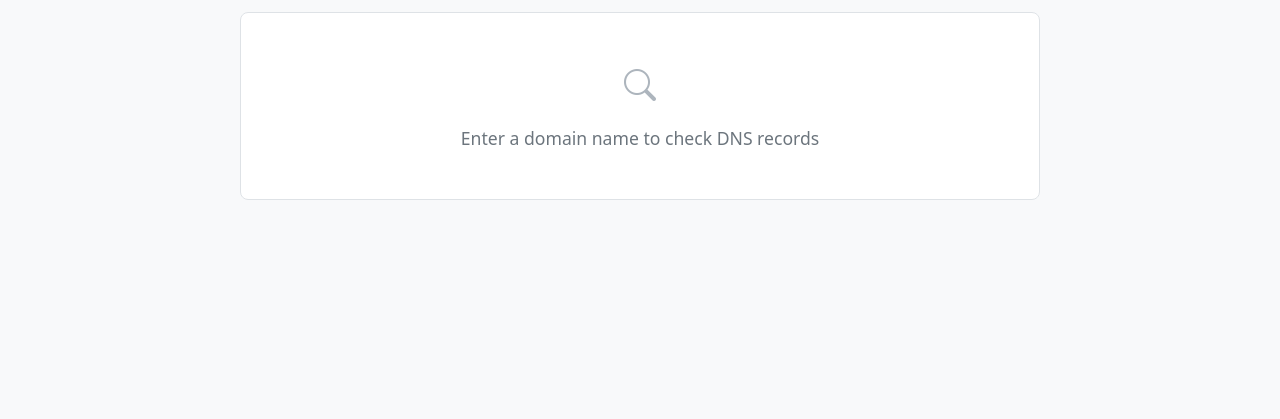
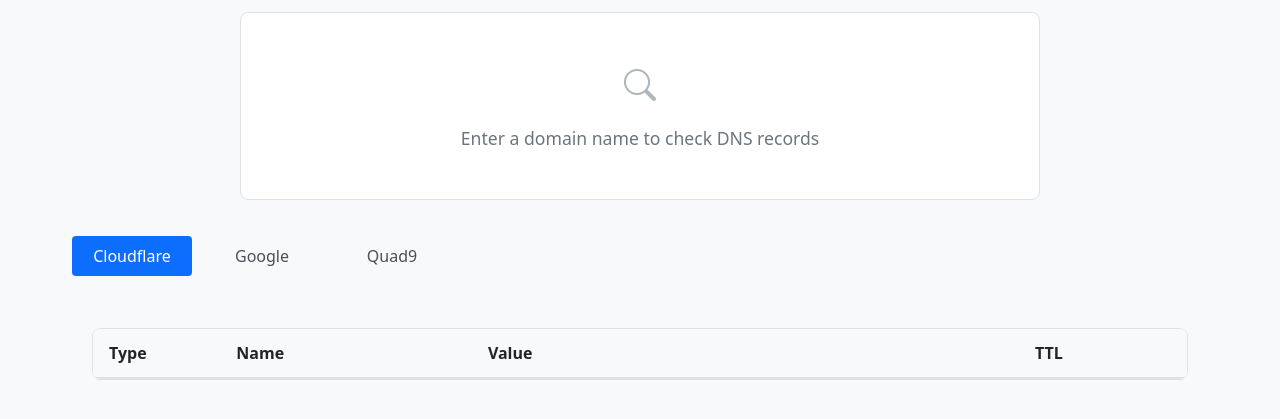
Before and after one commit to nikitashortio/domain-checker, a Flask app: page / in a window 1280 px wide. Shown: the part 261-680 px from the top of the page. Run offline with Flask 3, Linux system fonts and the light colour scheme; lists and menus that the app fills with data are empty; some libraries are stand-ins or nearby versions.

Commit message:
Update style.css

```diff
--- a/static/css/style.css
+++ b/static/css/style.css
@@ -82,13 +82,11 @@ body {
 
 /* Tab content styles */
 .tab-content {
-    display: none;
-    padding: 1rem;
-    background: white;
-    border: 1px solid #dee2e6;
-    border-top: none;
-    border-radius: 0 0 0.375rem 0.375rem;
-    margin-top: -1px;
+    display: flex;
+    flex-direction: row;
+    flex-wrap: wrap;
+    gap: 20px;
+    padding: 20px;
 }
 
 .domain-entered .tab-content {
@@ -96,7 +94,8 @@ body {
 }
 
 .tab-pane {
-    display: none;
+    flex: 1;
+    min-width: 300px;
 }
 
 .tab-pane.active.show {
@@ -861,14 +860,18 @@ body {
 .dns-resolvers {
     display: flex;
     flex-direction: row;
-    flex-wrap: nowrap;
-    overflow-x: auto;
-    gap: 10px;
-    padding: 10px 0;
+    flex-wrap: wrap;
+    gap: 15px;
     margin-bottom: 20px;
-    -webkit-overflow-scrolling: touch;
-    justify-content: flex-start;
-    align-items: center;
+}
+
+.dns-resolver {
+    flex: 1;
+    min-width: 250px;
+    background: #f8f9fa;
+    padding: 15px;
+    border-radius: 8px;
+    box-shadow: 0 2px 4px rgba(0,0,0,0.1);
 }
 
 .dns-resolvers .nav-pills {
```
